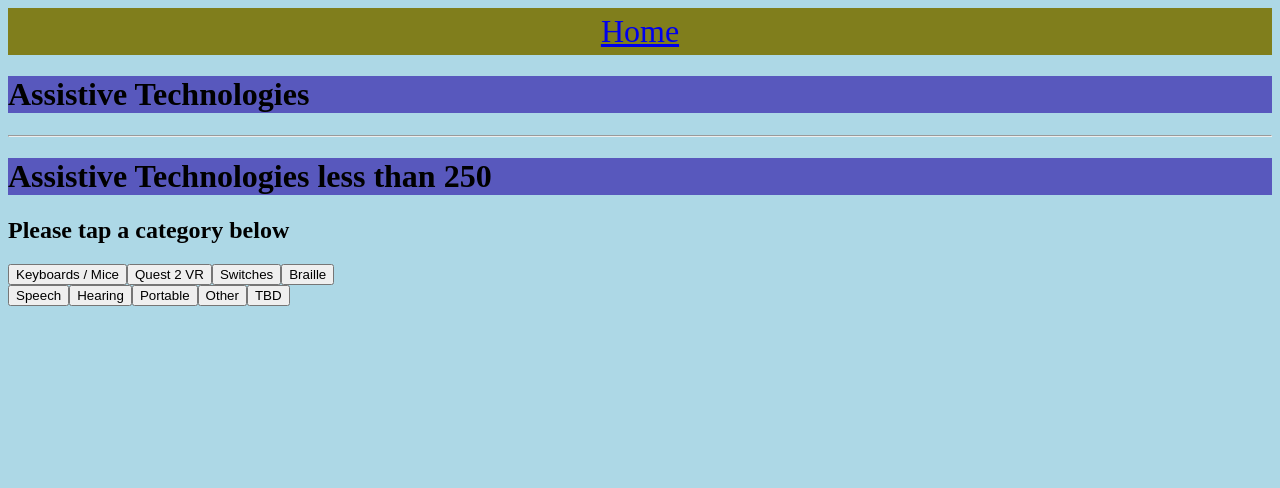
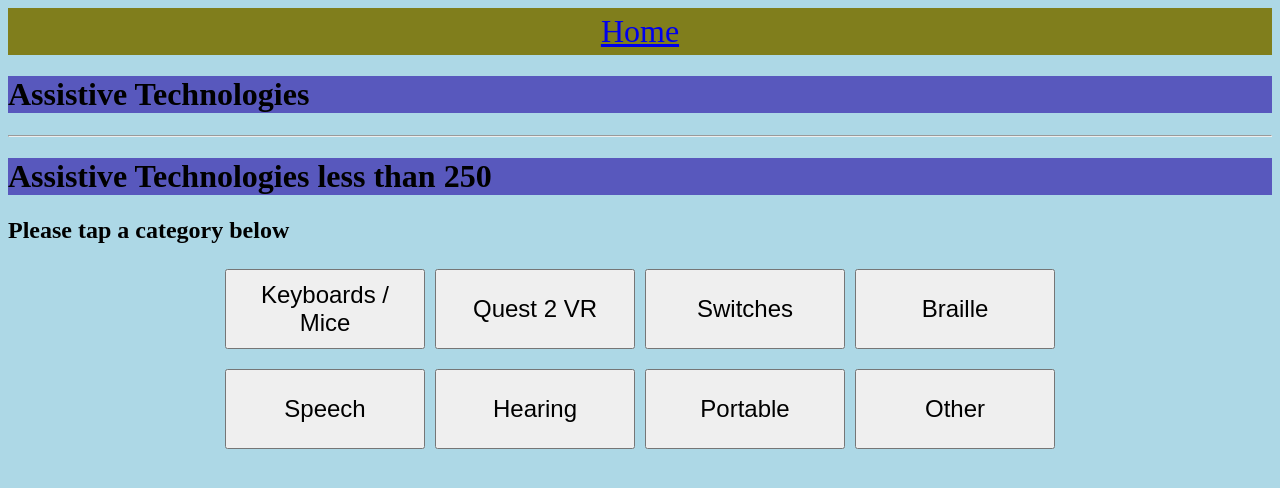
Before and after one commit to palmtopj/assist-tech, a React (Create React App) app: page / in a window 1280 px wide. Shown: the top 488 px of the page. Built offline with nearby package versions, Linux system fonts and the light colour scheme.

Commit message:
text category button grid

```diff
--- a/src/pages/Home/index.js
+++ b/src/pages/Home/index.js
@@ -19,7 +19,6 @@ export default function Home() {
                 <button className="large-button">Hearing</button>
                 <button className="large-button">Portable</button>
                 <button className="large-button">Other</button>
-                <button className="large-button">TBD</button>
                 </div>
 
         </main>
--- a/src/pages/Home/style.css
+++ b/src/pages/Home/style.css
@@ -1,3 +1,24 @@
 .Home {
     background:lightblue;
 }
+
+.button-container {
+    display: flex;
+    flex-direction: column;
+    align-items: center;
+    justify-content: center;
+    margin-top: 20px;
+}
+
+.button-row {
+    display: flex;
+    justify-content: center;
+    margin-bottom: 10px;
+}
+
+.large-button {
+    width: 200px;
+    height: 80px;
+    margin: 5px;
+    font-size: 1.5em;
+}
```
